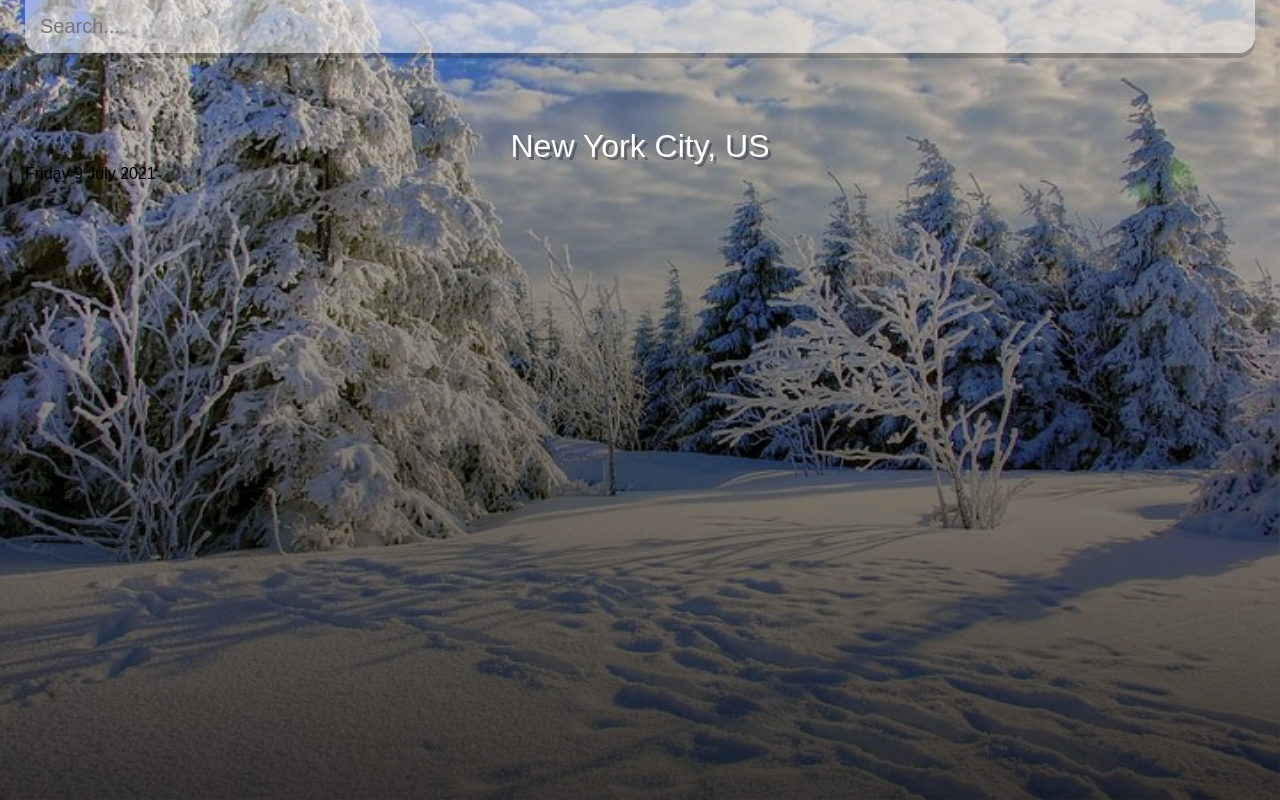
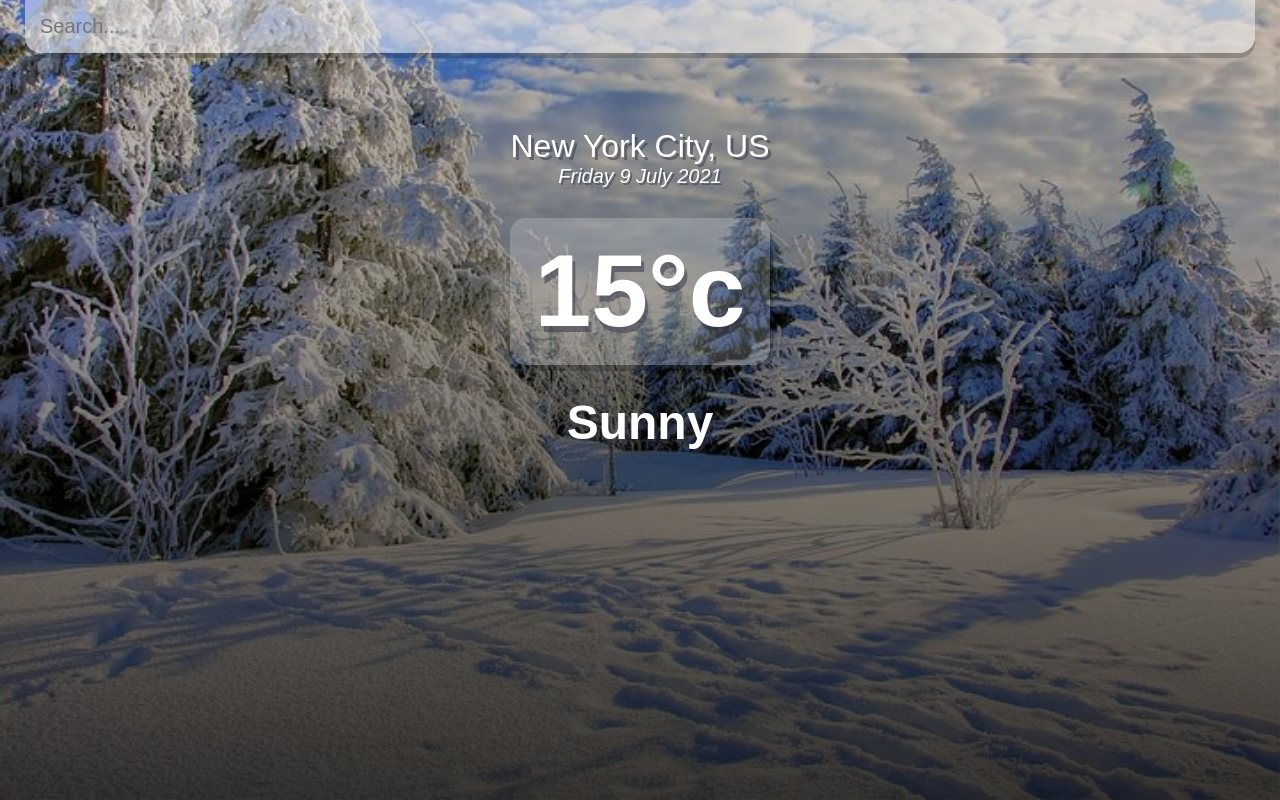
Before and after one commit to Tomisin-O/Weather-app, a React (Create React App) app: page / in a window 1280 px wide. Built offline with nearby package versions, Linux system fonts and the light colour scheme.

Commit message:
Styling of weather reading, date and location

```diff
--- a/src/App.js
+++ b/src/App.js
@@ -32,6 +32,12 @@
             <div className="location">New York City, US</div>
             <div className="date">{dateBuilder(new Date())}</div>
           </div>
+          <div className="weather-box">
+            <div className="temp">
+              15°c
+            </div>
+            <div className="weather">Sunny</div>
+          </div>
       </main>
     </div>
   );
--- a/src/index.css
+++ b/src/index.css
@@ -64,3 +64,41 @@
   text-align: center;
   text-shadow: 3px 3px rgba(50, 50, 70, 0.5);
 }
+
+.location-box .date {
+  color: #FFF;
+  font-size: 20px;
+  font-weight: 300;
+  font-style: italic;
+  text-align: center;
+  text-shadow: 2px 2px rgba(50, 50, 70, 0.5);
+}
+
+.weather-box {
+  text-align: center;
+}
+
+.weather-box .temp {
+  position: relative;
+  display: inline-block;
+  margin: 30px auto;
+  background-color: rgba(255, 255, 255, 0.2);
+  border-radius: 16px;
+
+  padding: 15px 25px;
+
+  color: #FFF;
+  font-size: 102px;
+  font-weight: 900;
+
+  text-shadow: 3px 6px rgba(50, 50, 70, 0.5);
+  text-align: center;
+  box-shadow: 3px 6px rgba(0, 0, 0, 0.2);
+}
+
+.weather-box .weather {
+  color: #FFF;
+  font-size: 48px;
+  font-weight: 700;
+  text-shadow: 3px 3px rgba(50, 50, 70, 0.5);
+}
```
